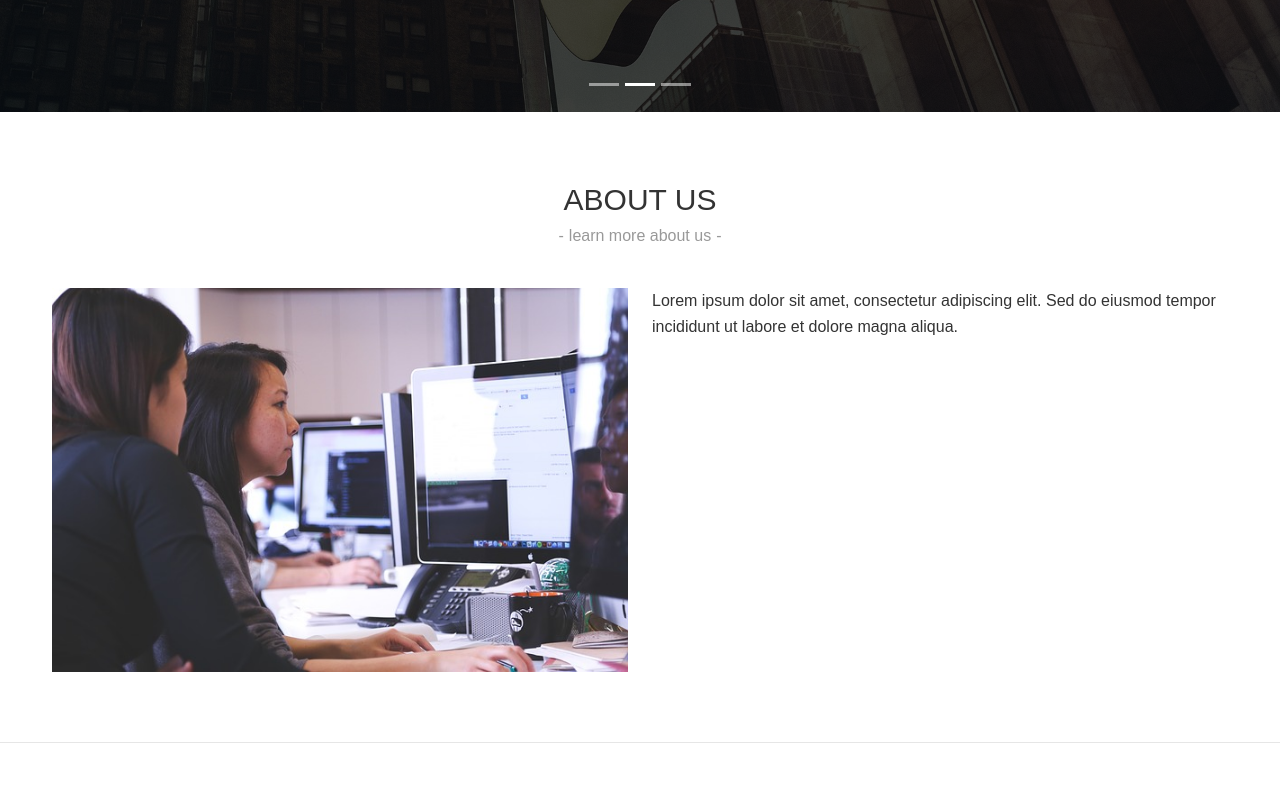
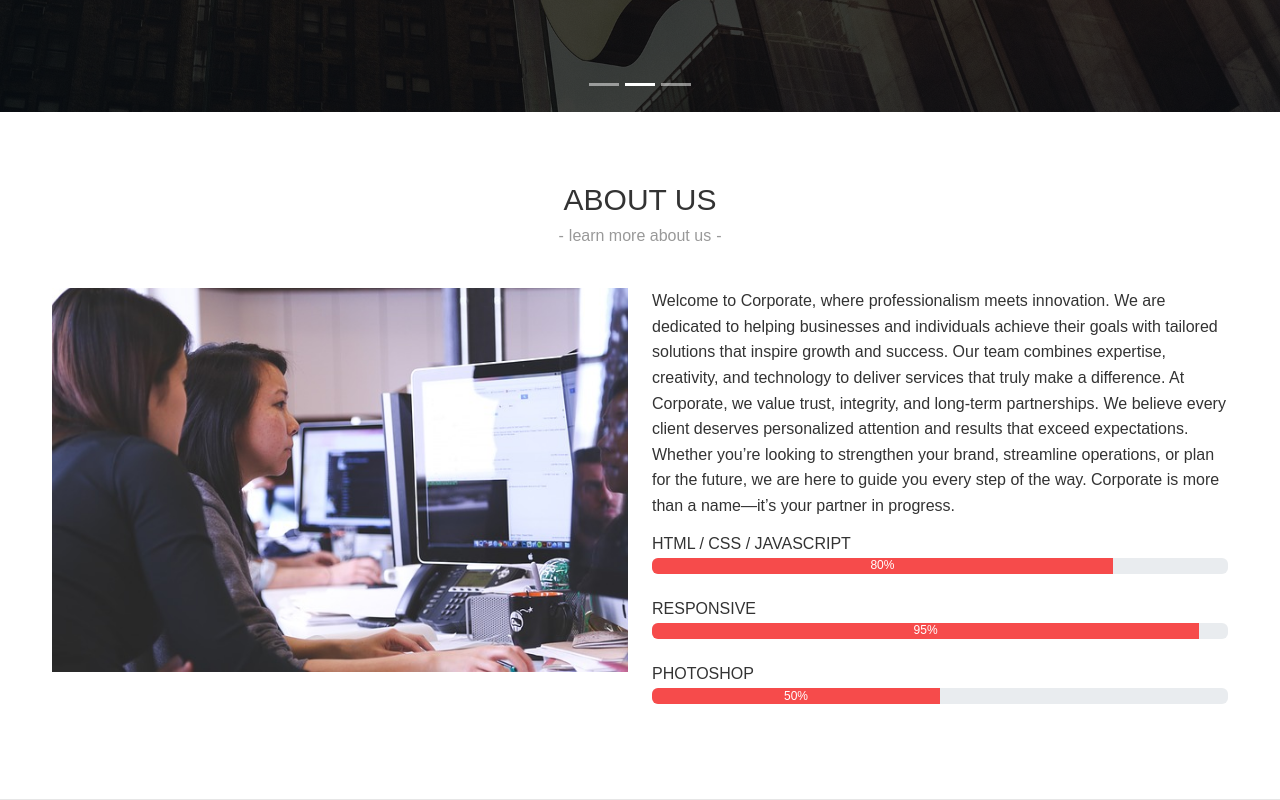
Before and after one commit to N-O-1-R/react-bootstrap-project-corporate-wdws1, a React (Create React App) app in the folder Minggu 1/corporate/: page / in a window 1280 px wide. Shown: the part 420-1220 px from the top of the page. Before the commit the page ends 1163 px from the top, so only its background shows below. Built offline with nearby package versions, Linux system fonts and the light colour scheme; a small style sheet from the web is missing.

Commit message:
about done, now services

```diff
--- a/Minggu 1/corporate/src/components/Header.js
+++ b/Minggu 1/corporate/src/components/Header.js
@@ -6,7 +6,7 @@ export default function Header() {
     return(
         <Navbar expand="lg" className="bg-body-tertiary">
       <Container>
-        <Navbar.Brand href="#home">React-Bootstrap</Navbar.Brand>
+        <Navbar.Brand href="#home">Corporate</Navbar.Brand>
         <Navbar.Toggle aria-controls="basic-navbar-nav" />
         <Navbar.Collapse id="basic-navbar-nav">
           <Nav className="me-auto">
--- a/Minggu 1/corporate/src/components/about.js
+++ b/Minggu 1/corporate/src/components/about.js
@@ -2,11 +2,17 @@ import Container from 'react-bootstrap/Container';
 import Row from 'react-bootstrap/Row';
 import Col from 'react-bootstrap/Col';
 import Image from 'react-bootstrap/Image';
+import ProgressBar from 'react-bootstrap/ProgressBar';
+
 
 import img1 from '../assets/images/img1.jpg';
 
 
 export default function AppAbout() {
+    const html = 80;
+    const responsive = 95;
+    const photoshop = 50;
+
     return(
         <section id="about" className="block about-block">
            <Container fluid>
@@ -19,7 +25,20 @@ export default function AppAbout() {
                 <Image src={img1}/>
                 </Col>
                 <Col sm={6}>
-                <p>Lorem ipsum dolor sit amet, consectetur adipiscing elit. Sed do eiusmod tempor incididunt ut labore et dolore magna aliqua.</p>
+                <p>Welcome to Corporate, where professionalism meets innovation. We are dedicated to helping businesses and individuals achieve their goals with tailored solutions that inspire growth and success. Our team combines expertise, creativity, and technology to deliver services that truly make a difference. At Corporate, we value trust, integrity, and long-term partnerships. We believe every client deserves personalized attention and results that exceed expectations. Whether you’re looking to strengthen your brand, streamline operations, or plan for the future, we are here to guide you every step of the way. Corporate is more than a name—it’s your partner in progress.</p>
+
+                <div className="progress-block">
+                    <h4>HTML / CSS / Javascript</h4>
+                    <ProgressBar now={html} label={`${html}%`} />
+                </div>
+                <div className="progress-block">
+                    <h4>RESPONSIVE</h4>
+                    <ProgressBar now={responsive} label={`${responsive}%`} />
+                </div>
+                <div className="progress-block">
+                    <h4>PHOTOSHOP</h4>
+                    <ProgressBar now={photoshop} label={`${photoshop}%`} />
+                </div>
                 </Col>
             </Row>
             </Container>
```
Also changed, not shown: Minggu 1/corporate/src/components/services.js (added).
